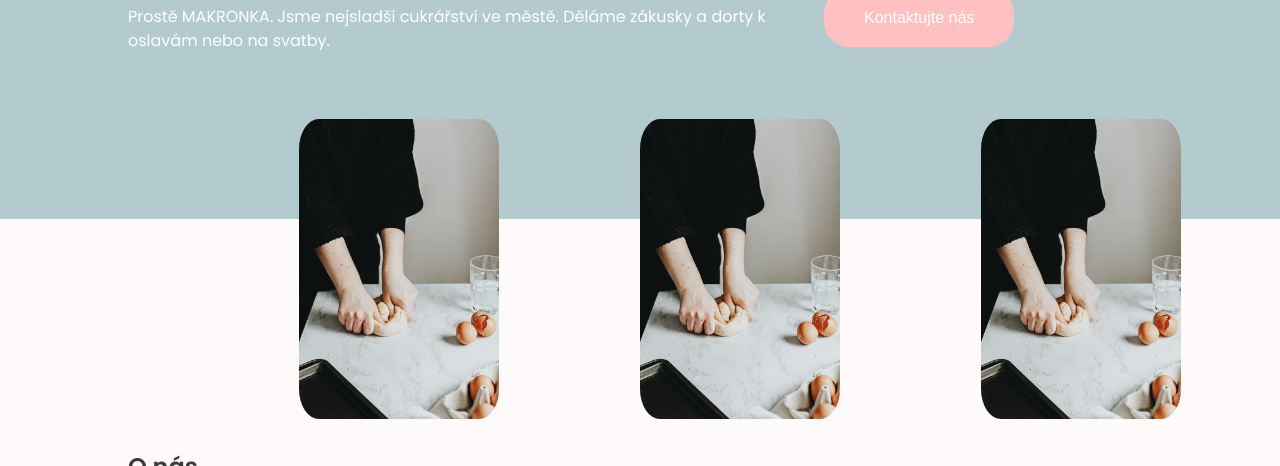
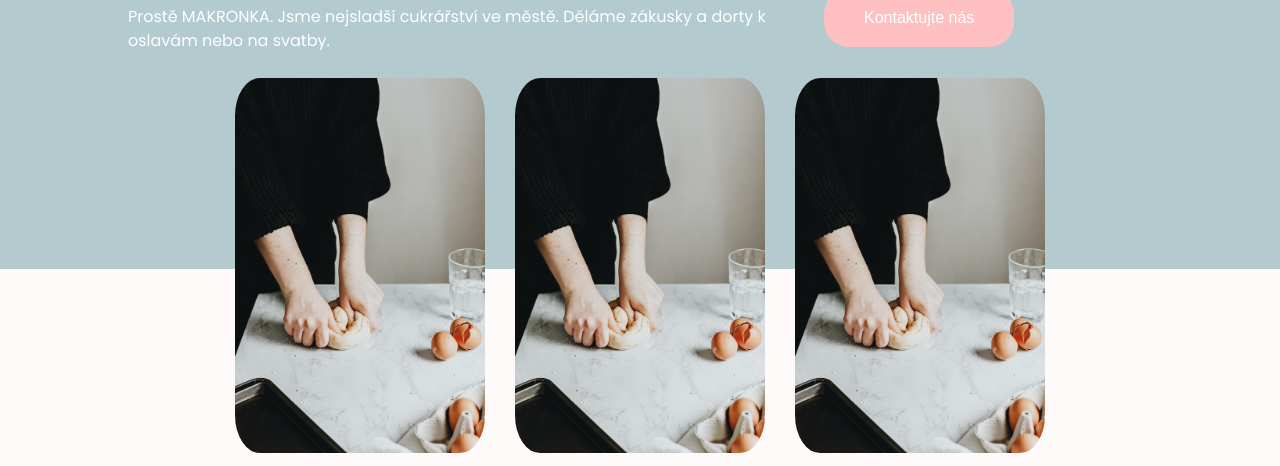
Before and after one commit to MarieJungova/makronka, a plain HTML site: page index.html in a window 1280 px wide. Shown: the part 229-695 px from the top of the page. Drawn offline with Linux system fonts and the light colour scheme.

Commit message:
sekce s boxy na střed

```diff
--- a/style.css
+++ b/style.css
@@ -36,8 +36,8 @@ li{
 .hero{
     background-color: #B3CACF;
     padding: 0 10%;
-    padding-bottom: 150px;
-
+    padding-bottom: 200px;
+    position: relative;
 }
 
 h1{
@@ -78,7 +78,6 @@ color: white;
     background-color: #FFFAFA;
     padding: 0 10%;
     padding-top: 200px;
-
 }
 
 .about_section{
@@ -108,15 +107,19 @@ h2{
 .boxy{
     display: grid;
     grid-template-columns: 1fr 1fr 1fr;
-    justify-items: center;
-    position: relative;
-    padding: 0 10%;
+    column-gap: 30px;
+    position: absolute;
+    left: 50%;
+    transform: translate(-50%,-50%);
 }
 
 
-.box img{
-    width: 200px;
+.box{
+    width: 250px;
+}
+
+.boxy img{
+    max-width: 100%;
     border-radius: 10%;
-    position: absolute;
-    top: -100px;
+
 }
```
